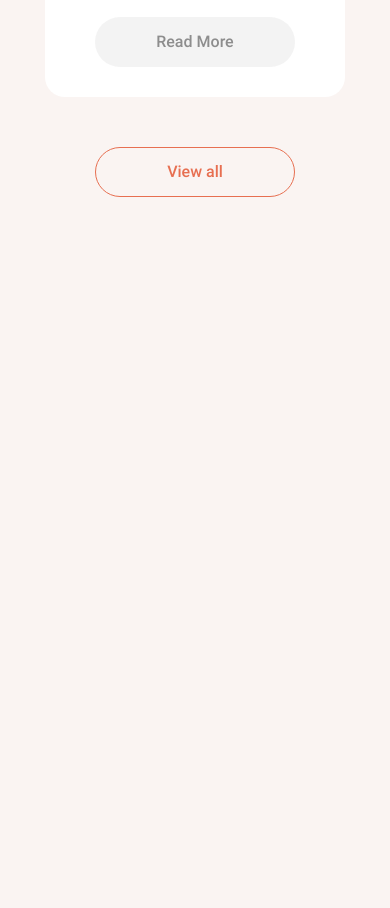
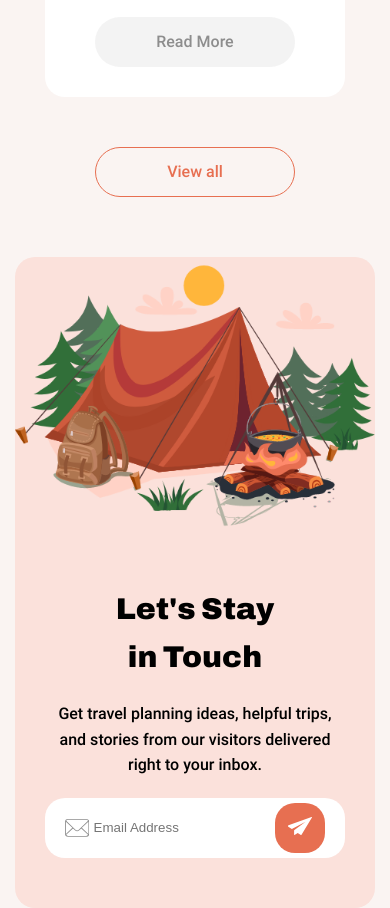
Before and after one commit to AmirHossein82x/destinations-front, a plain HTML site: page index.html in a window 390 px wide. Shown: the part 7725-8633 px from the top of the page. Before the commit the page ends 7982 px from the top, so only its background shows below. Drawn offline with Linux system fonts and the light colour scheme.

Commit message:
create newsletter and make it responsive

```diff
--- a/index.html
+++ b/index.html
@@ -321,6 +321,27 @@
                 </div>
                 <a href="#" class="btn destination__btn">View all</a>
             </section>
+            <section class="newsletter">
+                <div class="newsletter__content">
+                    <h2 class="newsletter__title">Let's Stay in Touch</h2>
+                    <p class="newsletter__caption">Get travel planning ideas, helpful trips, and stories from our visitors delivered right to your inbox.</p>
+                    <div class="newsletter__email-box">
+
+                        <form class="newsletter__form" action="#" method="post">
+                            <svg class="newsletter__email-icon" xmlns="http://www.w3.org/2000/svg" width="24.242" height="17.746" viewBox="0 0 24.242 17.746">
+                                <path id="Path_908" data-name="Path 908" d="M26.215,17.058H8.027A3.03,3.03,0,0,0,5,20.085V31.777A3.031,3.031,0,0,0,8.027,34.8H26.215a3.031,3.031,0,0,0,3.027-3.027V20.085A3.03,3.03,0,0,0,26.215,17.058Zm-18.188.857H26.215a2.168,2.168,0,0,1,1.829,1.007l-9.328,8.81a2.354,2.354,0,0,1-3.189,0L6.2,18.923A2.169,2.169,0,0,1,8.027,17.915ZM5.878,32.062a2.207,2.207,0,0,1-.021-.285V20.085a2.163,2.163,0,0,1,.021-.285l6.491,6.131Zm20.337,1.885H8.027A2.168,2.168,0,0,1,6.2,32.94l6.8-6.419,1.944,1.835a3.22,3.22,0,0,0,4.366,0l1.943-1.835,6.8,6.418A2.167,2.167,0,0,1,26.215,33.947Zm2.169-13.862V31.777a2.2,2.2,0,0,1-.021.285l-6.491-6.131L28.364,19.8A2.251,2.251,0,0,1,28.384,20.085Z" transform="translate(-5 -17.058)" fill="#8d8d8d"/>
+                              </svg>
+
+                            <input placeholder="Email Address" type="text" class="newsletter__txt">
+                            <button class="newsletter__submit" type="submit"><img src="images/svg-icons/send.svg" alt=""></button>
+                        </form>
+
+                    </div>
+                </div>
+                <div class="newsletter__banner">
+                    <img class="newsletter__image" src="images/tent.png" alt="">
+                </div>
+            </section>
         </div>
     </main>
     <footer></footer>
--- a/styles/app.css
+++ b/styles/app.css
@@ -486,6 +486,7 @@ a {
 }
 .place__caption{
   margin-bottom: 2rem;
+  font-family: var(--primary-font);
 
 }
 .place__link{
@@ -516,3 +517,76 @@ a {
 
 
 }
+
+
+
+.newsletter{
+  background-color: #fbe1db;
+  border-radius: 2rem;
+  text-align: center;
+  display: flex;
+  flex-direction: column-reverse;
+  justify-content: space-evenly;
+  align-items: center;
+
+}
+.newsletter__content{
+  padding: 3rem;
+
+}
+.newsletter__title{
+  font-family: var(--secondary-font);
+  font-size: 3rem;
+  max-width: 16rem;
+  margin: 2rem auto;
+
+}
+.newsletter__caption{
+  font-family: var(--primary-font-md);
+
+}
+.newsletter__email-box{
+  background-color: var(--white);
+  position: relative;
+  height: 6rem;
+  width: 30rem;
+  border-radius: 2rem;
+  margin: 2rem auto;
+
+}
+.newsletter__image{
+  width: 100%;
+
+}
+
+.newsletter__form{
+  height: 100%;
+  display: flex;
+  justify-content:space-between;
+  border-radius: 2rem;
+  align-items: center;
+  line-height: 3rem;
+  padding: 0 2rem;
+}
+.newsletter__txt{
+  outline: none;
+  border: none;
+  color: var(--gray);
+
+}
+.newsletter__submit{
+  outline: none;
+  border: none;
+  background-color: var(--orange);
+  width: 5rem;
+  height: 5rem;
+  border-radius: 2rem;
+  flex-shrink: 0;
+
+}
+.newsletter__banner{
+
+}
+.newsletter__image{
+
+}
--- a/styles/responsive.css
+++ b/styles/responsive.css
@@ -29,6 +29,35 @@
         display: flex;
     }
 
+    .newsletter__image {
+
+        max-width: 30rem;
+    }
+    .newsletter{
+        flex-direction: row;
+        text-align: left;
+        justify-content: space-around;
+
+    }
+
+    .newsletter__title {
+        text-align: left;
+        max-width: 50rem;
+        margin: 2rem 0;
+    }
+
+    .newsletter__caption {
+        text-align: left;
+        max-width: 50rem;
+        margin: 2rem 0;
+    }
+
+    .newsletter__email-box {
+        margin: 2rem 0;
+        width: 100%;
+        margin: 2rem 0;
+    }
+
 }
 
 @media (min-width: 992px) {
```
